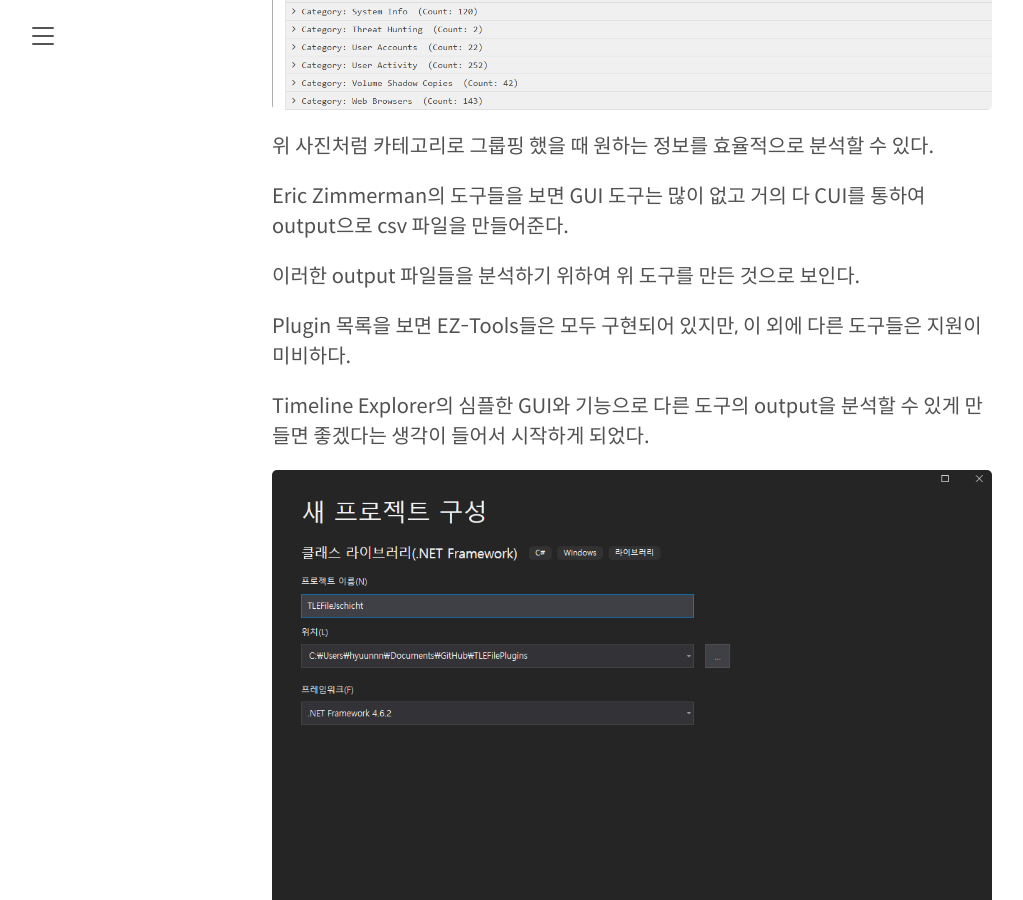
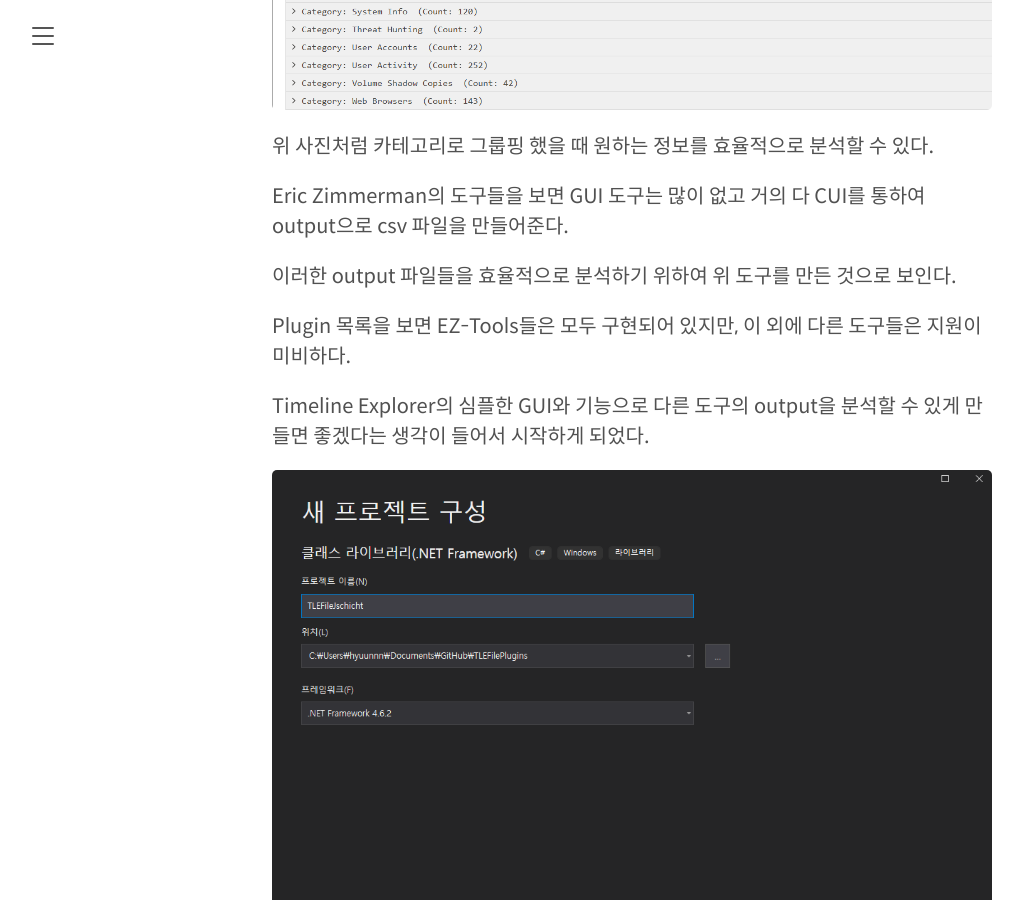
Before and after one commit to hyuunnn/hyuunnn.github.io, a Jekyll site: the page built from _posts/2021-10-31-TLEFilePlugins.md, in a window 1280 px wide and 900 px high, scrolled down 637 px. Shown: the whole window, without its empty margins (8-1031 px from the left). Built offline with Jekyll 4.4.1, drawn with Linux system fonts in a browser that asks for light colours.

Commit message:
Update 2021-10-31-TLEFilePlugins.md

```diff
--- a/_posts/2021-10-31-TLEFilePlugins.md
+++ b/_posts/2021-10-31-TLEFilePlugins.md
@@ -16,7 +16,7 @@
 
 Eric Zimmerman의 도구들을 보면 GUI 도구는 많이 없고 거의 다 CUI를 통하여 output으로 csv 파일을 만들어준다.
 
-이러한 output 파일들을 분석하기 위하여 위 도구를 만든 것으로 보인다.
+이러한 output 파일들을 효율적으로 분석하기 위하여 위 도구를 만든 것으로 보인다.
 
 Plugin 목록을 보면 EZ-Tools들은 모두 구현되어 있지만, 이 외에 다른 도구들은 지원이 미비하다.
 
```
